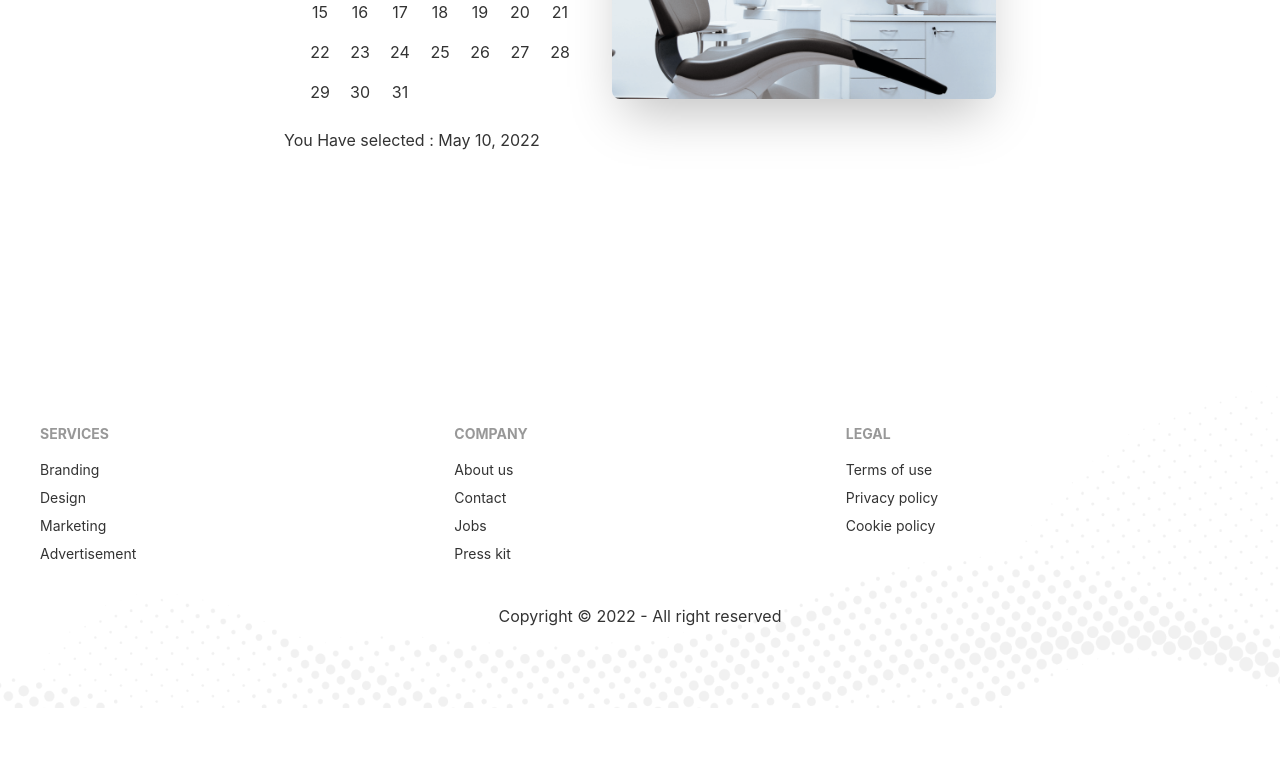
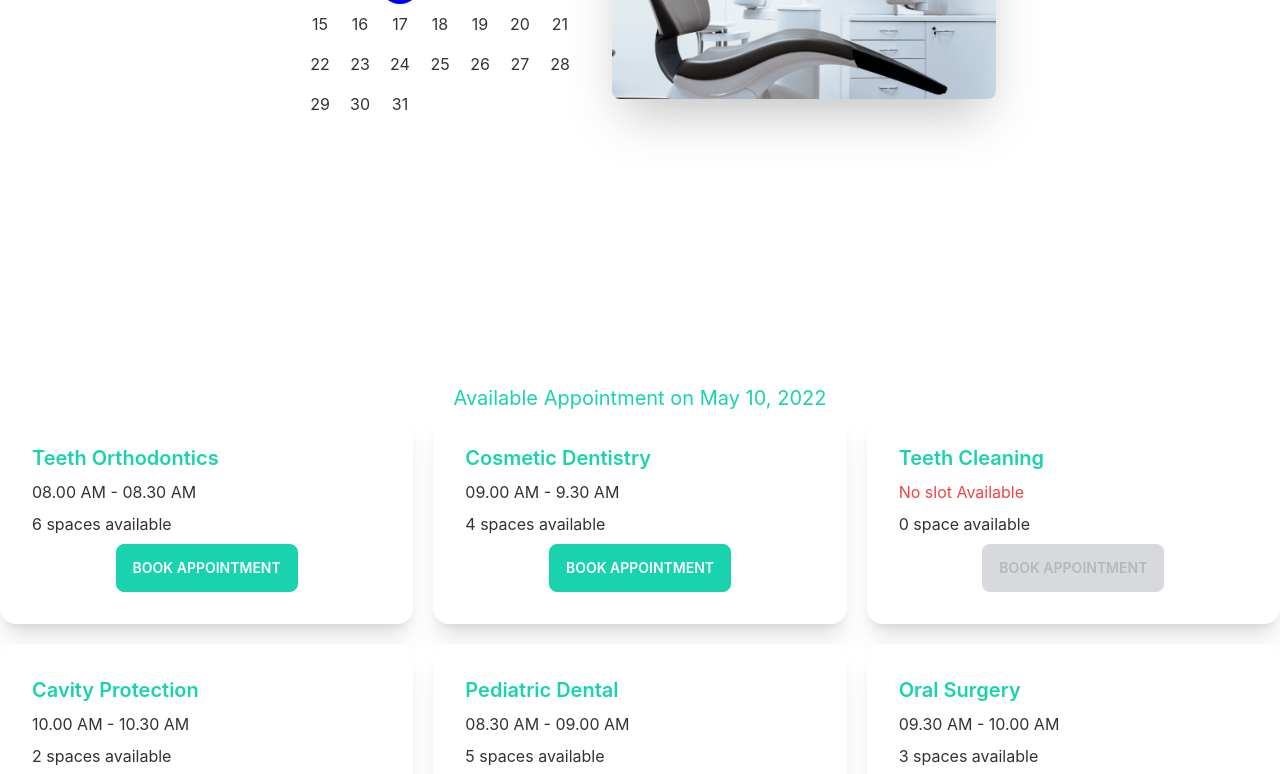
Before and after one commit to Micro-dot/doctoras-portal, a React (Create React App) app: page /appointment in a window 1280 px wide. Shown: the part 480-1254 px from the top of the page. Before the commit the page ends 1188 px from the top, so only its background shows below. Built offline with nearby package versions, Linux system fonts and the light colour scheme.

Commit message:
services added

```diff
--- /dev/null
+++ b/public/services.json
@@ -0,0 +1,57 @@
+[
+    {
+        "_id": 1,
+        "name": "Teeth Orthodontics",
+        "slots": [
+            "08.00 AM - 08.30 AM",
+            "08.30 AM - 09.00 AM",
+            "09.00 AM - 9.30 AM",
+            "09.30 AM - 10.00 AM",
+            "10.00 AM - 10.30 AM",
+            "10.30 AM - 11.00 AM"
+        ]
+    },
+    {
+        "_id": 2,
+        "name": "Cosmetic Dentistry",
+        "slots": [
+            "09.00 AM - 9.30 AM",
+            "09.30 AM - 10.00 AM",
+            "10.00 AM - 10.30 AM",
+            "10.30 AM - 11.00 AM"
+        ]
+    },
+    {
+        "_id": 3,
+        "name": "Teeth Cleaning",
+        "slots": []
+    },
+    {
+        "_id": 4,
+        "name": "Cavity Protection",
+        "slots": [
+            "10.00 AM - 10.30 AM",
+            "10.30 AM - 11.00 AM"
+        ]
+    },
+    {
+        "_id": 5,
+        "name": "Pediatric Dental",
+        "slots": [
+            "08.30 AM - 09.00 AM",
+            "09.00 AM - 9.30 AM",
+            "09.30 AM - 10.00 AM",
+            "10.00 AM - 10.30 AM",
+            "10.30 AM - 11.00 AM"
+        ]
+    },
+    {
+        "_id": 6,
+        "name": "Oral Surgery",
+        "slots": [
+            "09.30 AM - 10.00 AM",
+            "10.00 AM - 10.30 AM",
+            "10.30 AM - 11.00 AM"
+        ]
+    }
+]
--- a/src/Pages/Appointment/Appointment.js
+++ b/src/Pages/Appointment/Appointment.js
@@ -1,11 +1,14 @@
-import React from 'react';
+import React, { useState } from 'react';
 import Footer from '../Shared/Footer';
 import AppointmentBanner from './AppointmentBanner';
+import AvailableAppointments from './AvailableAppointments';
 
 const Appointment = () => {
+    const [date, setDate] = useState(new Date());
     return (
         <div>
-            <AppointmentBanner></AppointmentBanner>
+            <AppointmentBanner date={date} setDate={setDate}></AppointmentBanner>
+            <AvailableAppointments date={date}></AvailableAppointments>
             <Footer></Footer>
         </div>
     );
--- a/src/Pages/Appointment/AppointmentBanner.js
+++ b/src/Pages/Appointment/AppointmentBanner.js
@@ -3,8 +3,8 @@
 import { DayPicker } from 'react-day-picker';
 import 'react-day-picker/dist/style.css';
 import { format } from 'date-fns';
-const AppointmentBanner = () => {
-    const [date, setDate] = useState(new Date());
+const AppointmentBanner = ({ date, setDate }) => {
+
     return (
         <div className="hero min-h-screen">
             <div className="hero-content flex-col lg:flex-row-reverse">
@@ -15,7 +15,6 @@
                         selected={date}
                         onSelect={setDate}
                     />
-                    <p>You Have selected : {format(date, 'PP')}</p>
                 </div>
             </div>
 
--- /dev/null
+++ b/src/Pages/Appointment/AvailableAppointments.js
@@ -0,0 +1,26 @@
+import { format } from 'date-fns';
+import React, { useEffect, useState } from 'react';
+import Service from './Service';
+const AvailableAppointments = ({ date }) => {
+    const [services, setServices] = useState([]);
+    useEffect(() => {
+        fetch('services.json')
+            .then(res => res.json())
+            .then(data => setServices(data));
+    }, [])
+    return (
+        <div>
+            <h4 className='text-xl text-secondary text-center'>Available Appointment on {format(date, 'PP')}</h4>
+            <div className='grid grid-cols-1 md:grid-cols-2 lg:grid-cols-3 gap-5'>
+                {
+                    services.map(service => <Service
+                        key={service._id}
+                        service={service}
+                    ></Service>)
+                }
+            </div>
+        </div>
+    );
+};
+
+export default AvailableAppointments;
--- /dev/null
+++ b/src/Pages/Appointment/Service.js
@@ -0,0 +1,24 @@
+import React from 'react';
+
+const Service = ({ service }) => {
+    console.log(service);
+    const { name, slots } = service;
+    return (
+        <div class="card lg:max-w-lg bg-base-100 shadow-xl">
+            <div class="card-body">
+                <h2 class="card-title text-secondary">{name}</h2>
+                <p>{
+                    slots.length ?
+                        <span>{slots[0]}</span> :
+                        <span className='text-red-500'>No slot Available</span>
+                }</p>
+                <p>{slots.length} {slots.length > 1 ? 'spaces' : 'space'} available</p>
+                <div class="card-actions justify-center">
+                    <button disabled={slots.length === 0} class="btn btn-secondary text-white uppercase">Book Appointment</button>
+                </div>
+            </div>
+        </div>
+    );
+};
+
+export default Service;
```
